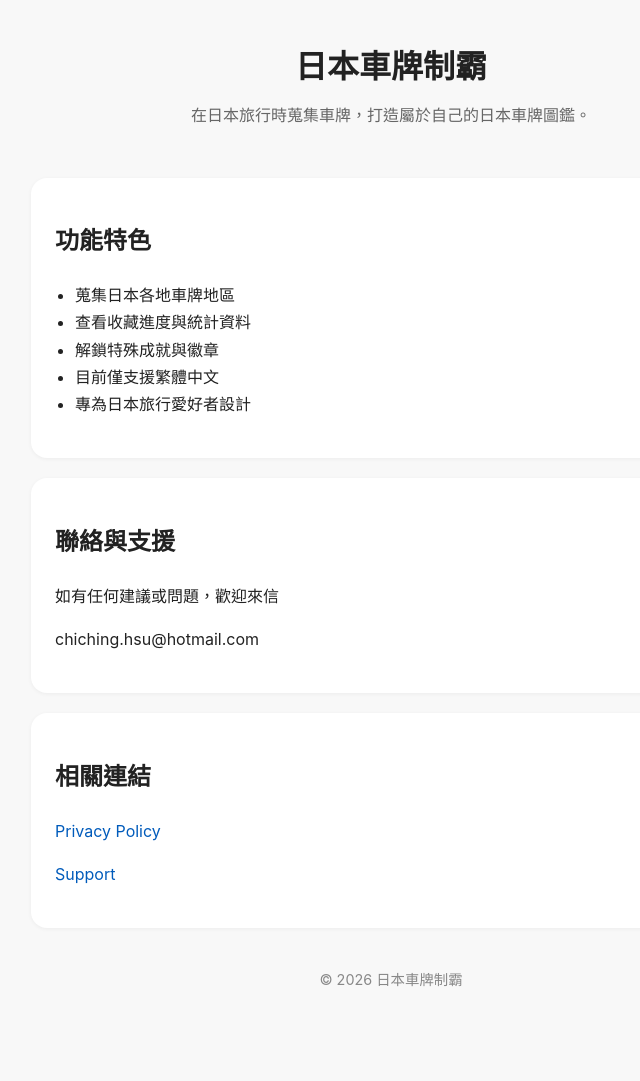
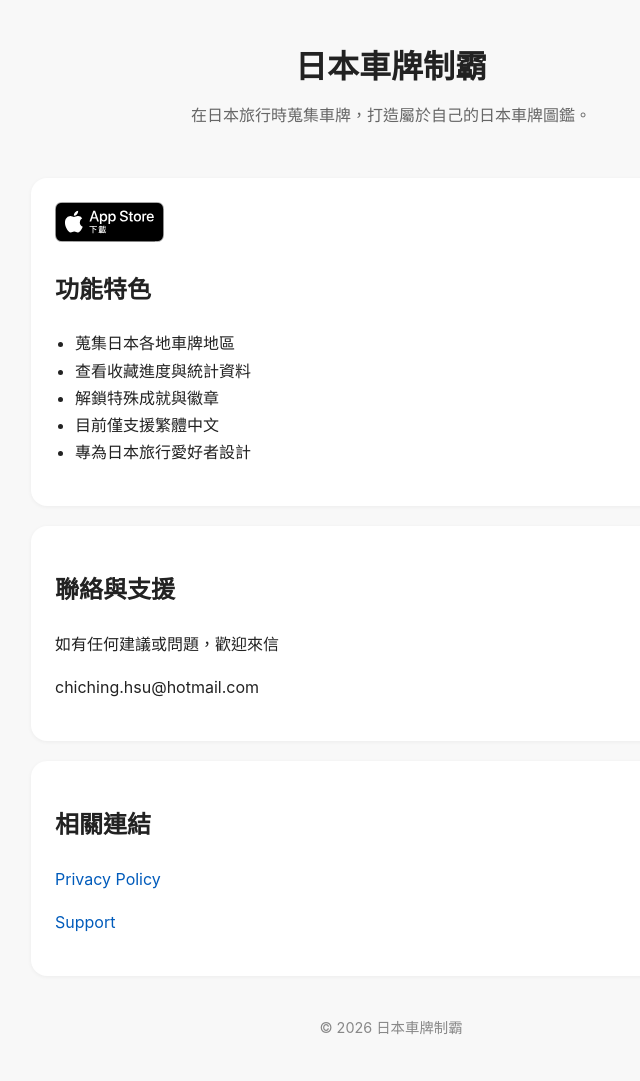
Before and after one commit to Chichinghsu/chichinghsu.github.io, a Jekyll site: the page projects/jpplate/index.html, which Jekyll copies as it is, in a window 1280 px wide. Shown: the whole page, without its empty margins (249-889 px from the left). Built offline with Jekyll 4.4.1, drawn with Linux system fonts in a browser that asks for light colours; before the commit the page ends 1033 px from its top, so only the background shows below that.

Commit message:
update download link and add in index

```diff
--- a/projects/jpplate/index.html
+++ b/projects/jpplate/index.html
@@ -102,8 +102,11 @@
   </div>
 
   <div class="card">
+
+  <a href="https://apps.apple.com/tw/app/%E6%97%A5%E6%9C%AC%E8%BB%8A%E7%89%8C%E5%88%B6%E9%9C%B8/id6774146443" target="_blank" rel="noopener noreferrer">
+    <img src="https://cchsu.tw/assets/img/app_store_badge.svg" alt="App Store 下載" style="height: 40px;">
+  </a>
     <h2>功能特色</h2>
-
 <ul>
   <li>蒐集日本各地車牌地區</li>
   <li>查看收藏進度與統計資料</li>
```
